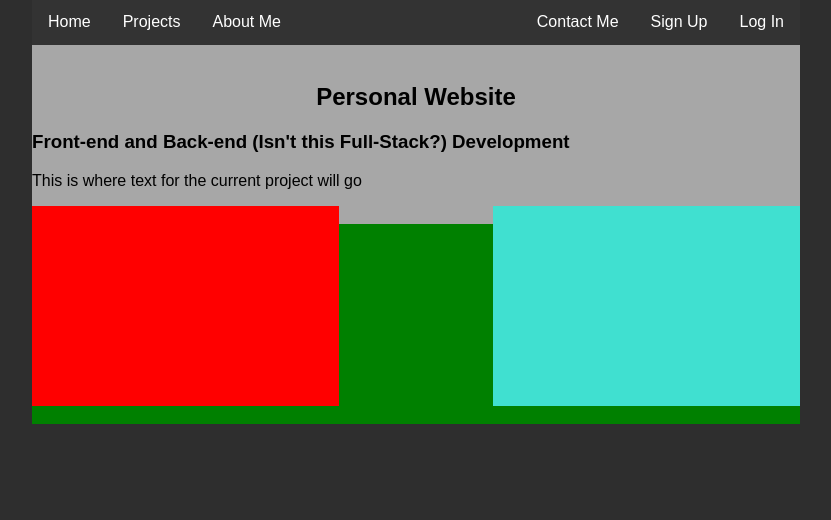
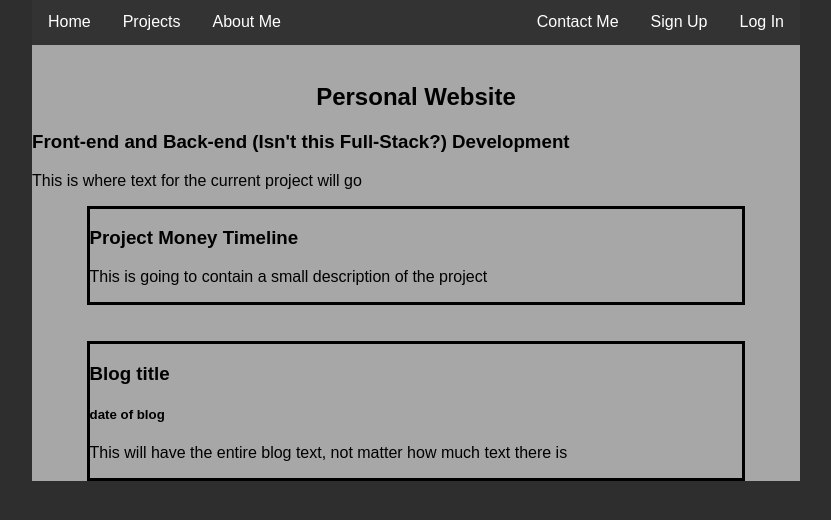
Before and after one commit to butters008/Personal-Website, a PHP site: page / in a window 1280 px wide. Shown: the part 161-681 px from the top of the page, without its empty margins (224-1055 px from the left). Run offline with PHP 8.4, Linux system fonts and the light colour scheme.

Commit message:
Working on site
Working on the site - making site look like picture/workflow diagram

```diff
--- a/index.php
+++ b/index.php
@@ -5,24 +5,22 @@
 <main class="basic">
   <br>
     <!-- Seeding the data for right now, work on connecting to DB later -->
+    <!-- This will be moved to the about me page -->
     <h2 style="text-align: center;"><?php echo "Personal Website"; //project name?></h2>
     <h3><?php echo "Front-end and Back-end (Isn't this Full-Stack?) Development"; //project type ?></h3>
     <p><?php echo "This is where text for the current project will go"; //project descrption ?></p>
 
-    <!-- We are going to try something here - iterative so this might go -->
-    <!-- Left would be project info -->
-    <div id="leftBlock"></div>
-    <!-- Right would be project graphs -->
-    <div id="rightBlock"></div><br>
-    <!-- Below would be recent updates -->
-    <div id="bottomBlock"></div>
-        <!-- This is where my current project will be, and give a road map (or slice of road map) of said project -->
-
-        <!-- <div id="myProgress">
-            <div id="myBar">10%</div>
-        </div> -->
-
-        <!-- Might have a bar graph in here as well -->
+    <div class="currentProjectOutline">
+      <!-- Hard coded test values, will be loading this in dynamically -->
+      <h3>Project Money Timeline</h3>
+      <p>This is going to contain a small description of the project</p>
+    </div>
+    <br><br>
+    <div class="currentProjectBlog">
+      <h3>Blog title</h3>
+      <h5>date of blog</h5>
+      <p>This will have the entire blog text, not matter how much text there is</p>
+    </div>
 
 </main>
 
--- a/style/style.css
+++ b/style/style.css
@@ -26,31 +26,19 @@ main
     /* padding: 15px; */
 }
 
-
-/* This is going to be the layout for index - hardcoding for now */
-/* ------------------------------------------------------------- */
-#leftBlock{
-    width: 40%;
-    height: 200px;
-    background-color: red;
-    float: left;
+.currentProjectOutline{
+    min-height: 20px;
+    border: solid;
+    width: 85%;
     margin: auto;
 }
-#rightBlock{
-    width: 40%;
-    height: 200px;
-    background-color: turquoise;
-    float: right;
+
+.currentProjectBlog{
+    min-height: 20px;
+    border: solid;
+    width: 85%;
     margin: auto;
 }
-#bottomBlock{
-    width: 100%;
-    /* width: 40%; */
-    height: 200px;
-    background-color: green;
-}
-/* ------------------------------------------------------------- */
-
 
 /* This is for the progress bar on index page - taken from W3Schools */
 #myBar {
```
